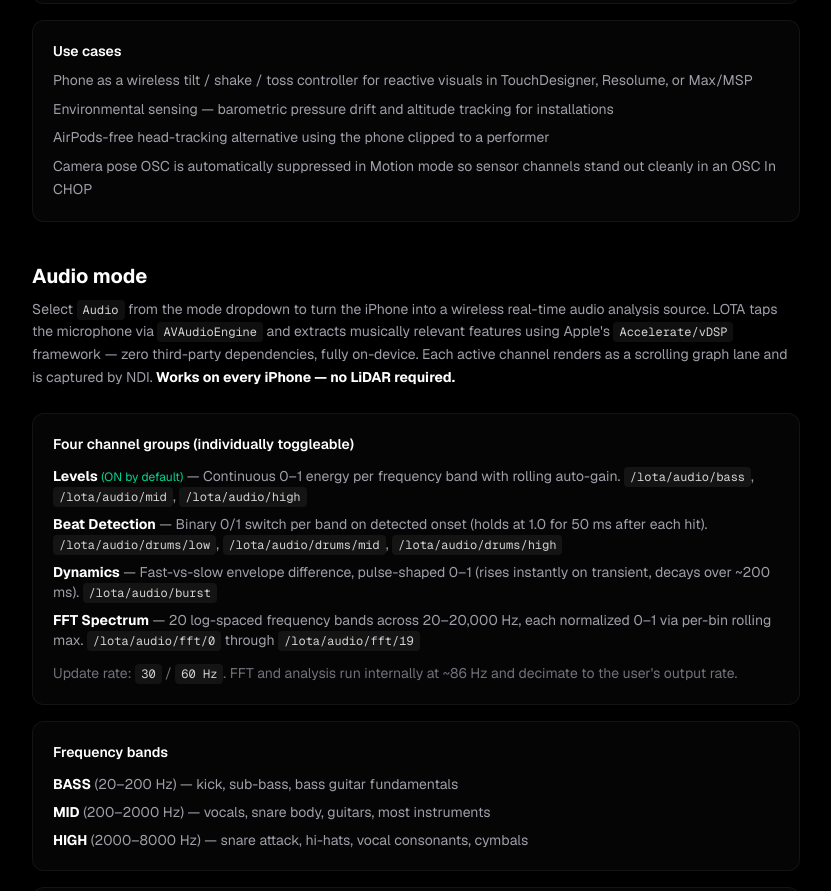
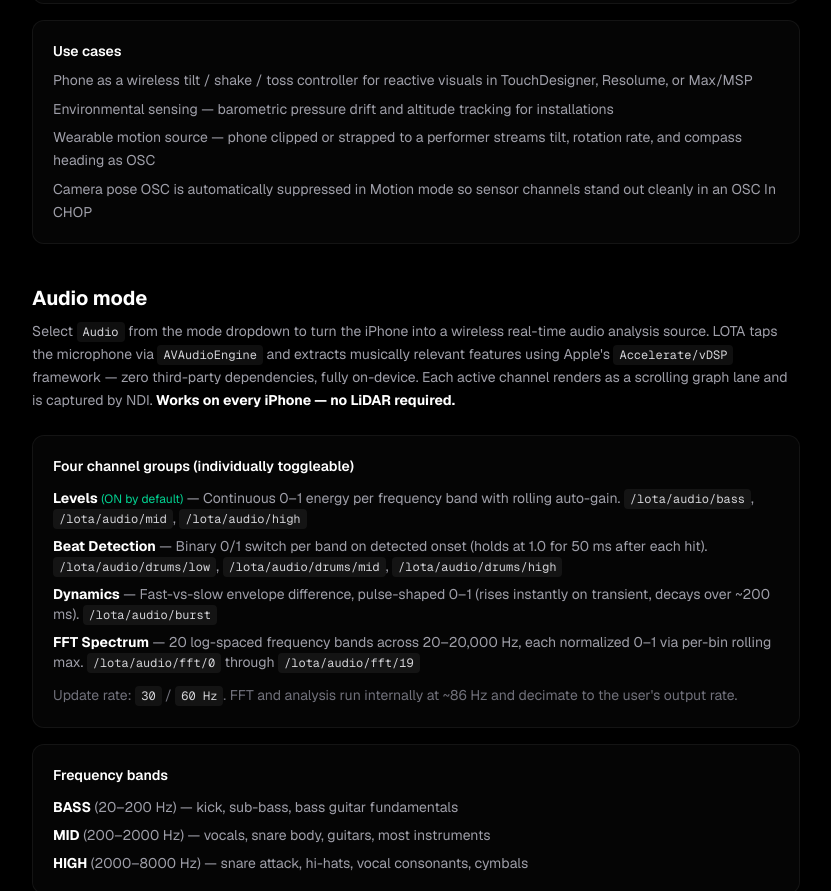
Before and after one commit to arturovilla/LOTAwebsite, a Next.js app: page /docs in a window 1280 px wide. Shown: the part 6165-7056 px from the top of the page, without its empty margins (256-1087 px from the left). Built offline with nearby package versions, Linux system fonts and the light colour scheme.

Commit message:
typos and misleading features

```diff
--- a/app/docs/page.tsx
+++ b/app/docs/page.tsx
@@ -799,8 +799,9 @@ export default function DocsPage() {
                           and altitude tracking for installations
                         </li>
                         <li>
-                          AirPods-free head-tracking alternative using the
-                          phone clipped to a performer
+                          Wearable motion source — phone clipped or strapped
+                          to a performer streams tilt, rotation rate, and
+                          compass heading as OSC
                         </li>
                         <li>
                           Camera pose OSC is automatically suppressed in
```
